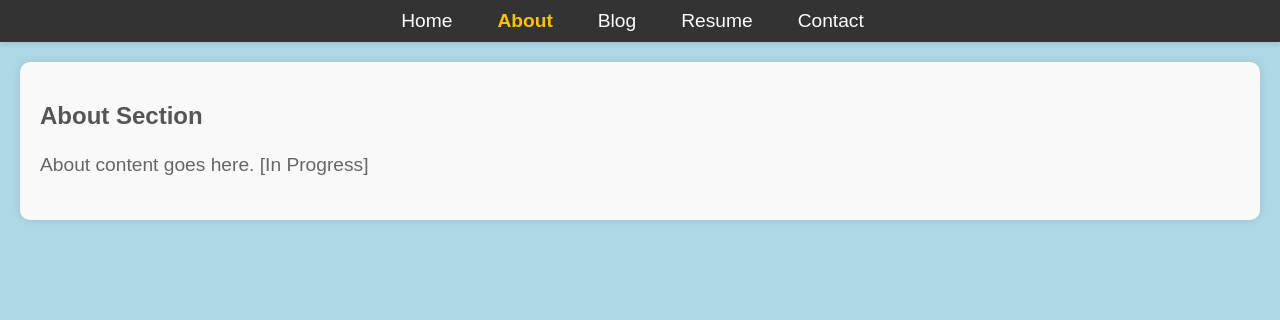
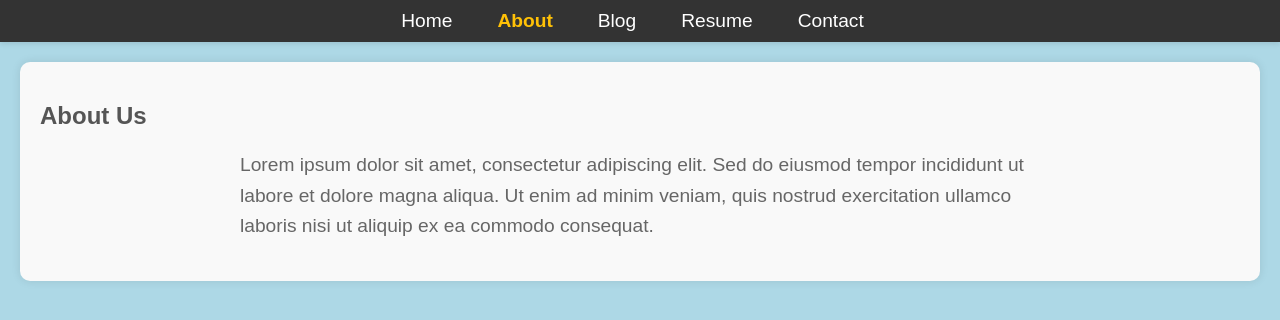
Before and after one commit to Hrushi1227/PersonalWebsiteResume, a React (Create React App) app: page /about in a window 1280 px wide. Shown: the top 320 px of the page. Built offline with nearby package versions, Linux system fonts and the light colour scheme.

Commit message:
added own email

```diff
--- a/src/components/About/About.css
+++ b/src/components/About/About.css
@@ -20,6 +20,26 @@
   color: #666;
 }
 
+.loading {
+  display: flex;
+  align-items: center;
+  justify-content: center;
+  margin-top: 20px;
+}
+
+.loading svg {
+  animation: rotate 2s linear infinite;
+  width: 20px;
+  height: 20px;
+  margin-right: 10px;
+}
+
+@keyframes rotate {
+  100% {
+    transform: rotate(360deg);
+  }
+}
+
 /* Media query for smaller screens */
 @media (max-width: 600px) {
   .about {
--- a/src/components/About/About.js
+++ b/src/components/About/About.js
@@ -1,13 +1,37 @@
 // src/components/About.js
-
-import React from "react";
-import "./About.css"; // Import CSS file for the About component
+import React, { useState, useEffect } from "react";
+import "./About.css";
+import { FontAwesomeIcon } from "@fortawesome/react-fontawesome";
+import { faSpinner } from "@fortawesome/free-solid-svg-icons";
 
 const About = () => {
+  const [loading, setLoading] = useState(true); // State to manage loading state
+
+  // Simulating data loading with useEffect
+  useEffect(() => {
+    setTimeout(() => {
+      setLoading(false); // Set loading to false after a timeout (simulating data load)
+    }, 2000); // Simulate 2 seconds loading time
+  }, []);
+
   return (
-    <section className="about">
-      <h2>About Section</h2>
-      <p>About content goes here. [In Progress]</p>
+    <section id="about" className="about">
+      <h2>About Us</h2>
+      {loading ? (
+        <div className="loading">
+          <FontAwesomeIcon icon={faSpinner} spin />
+          <span>Loading...</span>
+        </div>
+      ) : (
+        <div className="content">
+          <p>
+            Lorem ipsum dolor sit amet, consectetur adipiscing elit. Sed do
+            eiusmod tempor incididunt ut labore et dolore magna aliqua. Ut enim
+            ad minim veniam, quis nostrud exercitation ullamco laboris nisi ut
+            aliquip ex ea commodo consequat.
+          </p>
+        </div>
+      )}
     </section>
   );
 };
```
